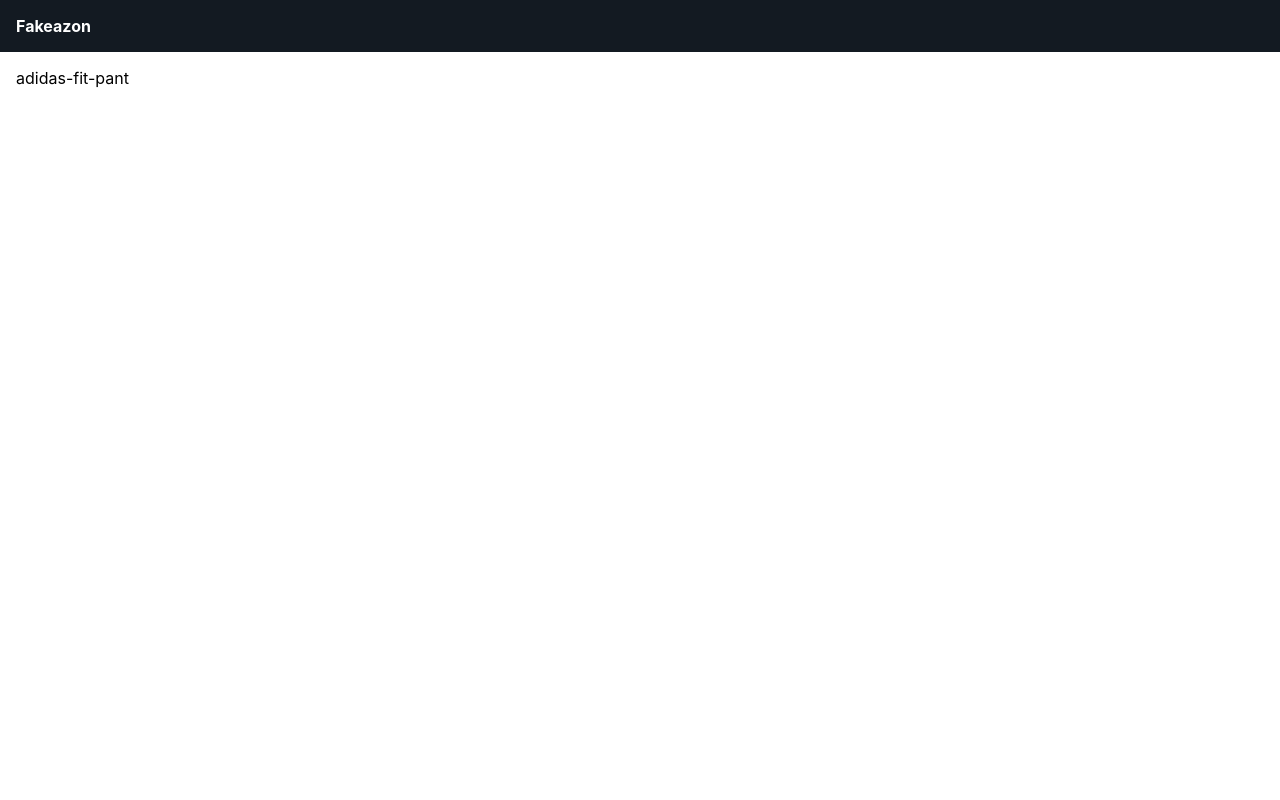
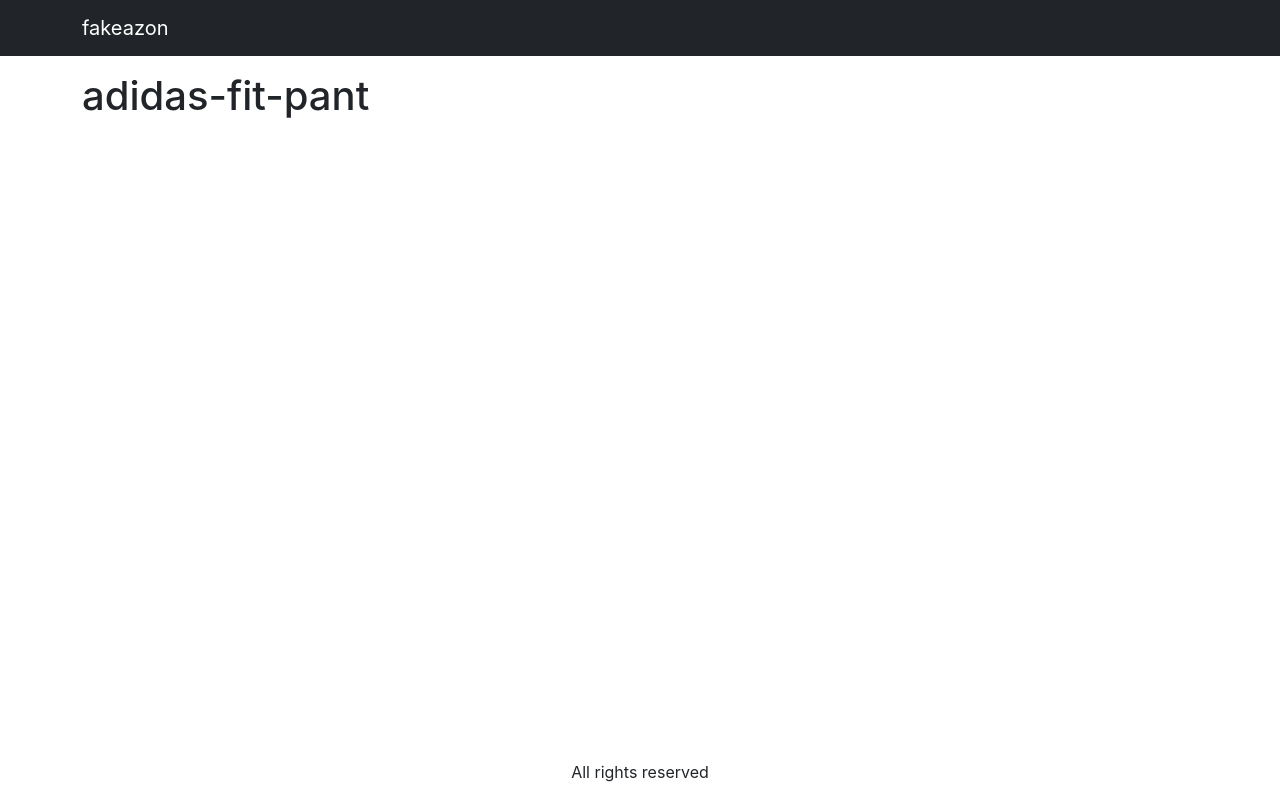
Before and after one commit to HageC/fakeazon, a React (Create React App) app in the folder frontend/: page /product/adidas-fit-pant in a window 1280 px wide. Built offline with nearby package versions, Linux system fonts and the light colour scheme.

Commit message:
react reducer added for states

```diff
--- a/frontend/src/App.js
+++ b/frontend/src/App.js
@@ -1,19 +1,34 @@
-import { BrowserRouter, Routes, Route, Link } from "react-router-dom";
+import { BrowserRouter, Routes, Route } from "react-router-dom";
+
 import HomePage from "./pages/HomePage";
 import ProductPage from "./pages/ProductPage";
+import Navbar from "react-bootstrap/Navbar";
+import Container from "react-bootstrap/Container";
+import { LinkContainer } from "react-router-bootstrap";
 function App() {
   return (
     <BrowserRouter>
-      <div>
+      <div className="main">
         <header>
-          <Link to="/">Fakeazon</Link>
+          <Navbar bg="dark" variant="dark">
+            <Container>
+              <LinkContainer to="/">
+                <Navbar.Brand>fakeazon</Navbar.Brand>
+              </LinkContainer>
+            </Container>
+          </Navbar>
         </header>
         <main>
-          <Routes>
-            <Route path="/product/:link" element={<ProductPage />} />
-            <Route path="/" element={<HomePage />} />
-          </Routes>
+          <Container>
+            <Routes>
+              <Route path="/product/:link" element={<ProductPage />} />
+              <Route path="/" element={<HomePage />} />
+            </Routes>
+          </Container>
         </main>
+        <footer>
+          <div>All rights reserved</div>
+        </footer>
       </div>
     </BrowserRouter>
   );
--- /dev/null
+++ b/frontend/src/components/LoadingSpinner.css
@@ -0,0 +1,79 @@
+.lds-spinner {
+  color: official;
+  display: inline-block;
+  position: relative;
+  width: 80px;
+  height: 80px;
+  top: 5rem;
+}
+.lds-spinner div {
+  transform-origin: 40px 40px;
+  animation: lds-spinner 1.2s linear infinite;
+}
+.lds-spinner div:after {
+  content: " ";
+  display: block;
+  position: absolute;
+  top: 3px;
+  left: 37px;
+  width: 6px;
+  height: 18px;
+  border-radius: 20%;
+  background-color: #131a22;
+}
+.lds-spinner div:nth-child(1) {
+  transform: rotate(0deg);
+  animation-delay: -1.1s;
+}
+.lds-spinner div:nth-child(2) {
+  transform: rotate(30deg);
+  animation-delay: -1s;
+}
+.lds-spinner div:nth-child(3) {
+  transform: rotate(60deg);
+  animation-delay: -0.9s;
+}
+.lds-spinner div:nth-child(4) {
+  transform: rotate(90deg);
+  animation-delay: -0.8s;
+}
+.lds-spinner div:nth-child(5) {
+  transform: rotate(120deg);
+  animation-delay: -0.7s;
+}
+.lds-spinner div:nth-child(6) {
+  transform: rotate(150deg);
+  animation-delay: -0.6s;
+}
+.lds-spinner div:nth-child(7) {
+  transform: rotate(180deg);
+  animation-delay: -0.5s;
+}
+.lds-spinner div:nth-child(8) {
+  transform: rotate(210deg);
+  animation-delay: -0.4s;
+}
+.lds-spinner div:nth-child(9) {
+  transform: rotate(240deg);
+  animation-delay: -0.3s;
+}
+.lds-spinner div:nth-child(10) {
+  transform: rotate(270deg);
+  animation-delay: -0.2s;
+}
+.lds-spinner div:nth-child(11) {
+  transform: rotate(300deg);
+  animation-delay: -0.1s;
+}
+.lds-spinner div:nth-child(12) {
+  transform: rotate(330deg);
+  animation-delay: 0s;
+}
+@keyframes lds-spinner {
+  0% {
+    opacity: 1;
+  }
+  100% {
+    opacity: 0;
+  }
+}
--- /dev/null
+++ b/frontend/src/components/LoadingSpinner.js
@@ -0,0 +1,22 @@
+import React from "react";
+import "./LoadingSpinner.css";
+const LoadingSpinner = () => {
+  return (
+    <div className="lds-spinner">
+      <div></div>
+      <div></div>
+      <div></div>
+      <div></div>
+      <div></div>
+      <div></div>
+      <div></div>
+      <div></div>
+      <div></div>
+      <div></div>
+      <div></div>
+      <div></div>
+    </div>
+  );
+};
+
+export default LoadingSpinner;
--- a/frontend/src/data.js
+++ /dev/null
@@ -1,57 +0,0 @@
-const data = {
-  products: [
-    {
-      name: "Nike Slim Shirt",
-      link: "nike-slim-shirt",
-      category: "Shirts",
-      image:
-        "https://static.nike.com/a/images/c_limit,w_592,f_auto/t_product_v1/0c006894-6712-463e-bbf5-8a879df53de9/sportswear-club-t-shirt-DDLtRZ.png",
-      price: 120,
-      stock: 10,
-      brand: "Nike",
-      rating: 4.5,
-      numReviews: 10,
-      description: "high quality shirt",
-    },
-    {
-      name: "Adidas Fit Shirt",
-      link: "adidas-fit-shirt",
-      category: "Shirts",
-      image:
-        "https://static.nike.com/a/images/c_limit,w_592,f_auto/t_product_v1/a6539c6a-ab20-4add-8df6-fadf5c7f7635/sportswear-sports-utility-long-sleeve-t-shirt-blBx90.png",
-      price: 250,
-      stock: 20,
-      brand: "Adidas",
-      rating: 4.0,
-      numReviews: 10,
-      description: "high quality product",
-    },
-    {
-      name: "Nike Slim Pant",
-      link: "nike-slim-pant",
-      category: "Pants",
-      image:
-        "https://static.nike.com/a/images/c_limit,w_592,f_auto/t_product_v1/01a4c9d4-a5da-4427-9206-09f0ec33c48c/strike-winter-warrior-football-pants-J9xQNm.png",
-      price: 25,
-      stock: 15,
-      brand: "Nike",
-      rating: 4.5,
-      numReviews: 14,
-      description: "high quality product",
-    },
-    {
-      name: "Adidas Fit Pant",
-      link: "adidas-fit-pant",
-      category: "Pants",
-      image:
-        "https://static.nike.com/a/images/c_limit,w_592,f_auto/t_product_v1/80100db3-a5e8-414e-adb4-93f0c015d665/dri-fit-repel-5-pocket-slim-fit-golf-trousers-4ttxKq.png",
-      price: 65,
-      stock: 5,
-      brand: "Puma",
-      rating: 4.5,
-      numReviews: 10,
-      description: "high quality product",
-    },
-  ],
-};
-export default data;
--- a/frontend/src/index.css
+++ b/frontend/src/index.css
@@ -7,19 +7,15 @@
   -moz-osx-font-smoothing: grayscale;
 }
 
-header {
-  background-color: #131a22;
-  padding: 1rem;
+.main {
+  display: flex;
+  flex-direction: column;
+  min-height: 100vh;
 }
 
 main {
+  flex: 1;
   padding: 1rem;
-}
-
-header a {
-  color: #ffff;
-  font-weight: bold;
-  text-decoration: none;
 }
 
 .products {
@@ -45,3 +41,9 @@
 .product-price {
   font-weight: bold;
 }
+
+footer {
+  max-width: max-content;
+  margin: 0 auto;
+  padding: 1rem;
+}
--- a/frontend/src/index.js
+++ b/frontend/src/index.js
@@ -1,5 +1,6 @@
 import React from "react";
 import ReactDOM from "react-dom/client";
+import "bootstrap/dist/css/bootstrap.min.css";
 import "./index.css";
 import App from "./App";
 
--- a/frontend/src/pages/HomePage.js
+++ b/frontend/src/pages/HomePage.js
@@ -1,13 +1,50 @@
-import React from "react";
+import React, { useEffect, useReducer } from "react";
+import LoadingSpinner from "../components/LoadingSpinner";
 import { Link } from "react-router-dom";
-import data from "../data";
+import axios from "axios";
+
+const reducer = (state, action) => {
+  switch (action.type) {
+    case "FETCH_DATA":
+      return { ...state, loading: true };
+    case "FETCH_SUCCESS":
+      return { ...state, products: action.payload, loading: false };
+    case "FETCH_ERROR":
+      return { ...state, loading: false, error: action.payload };
+    default:
+      return state;
+  }
+};
 
 const HomePage = () => {
+  const defaultState = { loading: true, error: "", products: [] };
+  const [state, dispatch] = useReducer(reducer, defaultState);
+
+  useEffect(() => {
+    const fetchData = async () => {
+      dispatch({ type: "FETCH_DATA" });
+      try {
+        const result = await axios.get("/api/products");
+
+        dispatch({ type: "FETCH_SUCCESS", payload: result.data.products });
+      } catch (error) {
+        dispatch({ type: "FETCH_ERROR", payload: error.message });
+      }
+    };
+
+    fetchData();
+  }, []);
+
   return (
     <div>
       <h1>Popular products</h1>
       <div className="products">
-        {data.products.map((product) => (
+        {state.loading ? (
+          <LoadingSpinner />
+        ) : state.error ? (
+          <h1>{state.error}</h1>
+        ) : (
+          state.products.map((product) => (
             <div className="product" key={product.link}>
               <Link to={`/product/${product.link}`}>
                 <img src={product.image} alt={product.name} />
@@ -20,7 +57,8 @@
                 <button>Add product to cart</button>
               </div>
             </div>
-        ))}
+          ))
+        )}
       </div>
     </div>
   );
--- a/frontend/src/pages/ProductPage.js
+++ b/frontend/src/pages/ProductPage.js
@@ -2,7 +2,7 @@
 import { useParams } from "react-router-dom";
 const ProductPage = () => {
   const { link } = useParams();
-  return <div>{link}</div>;
+  return <h1>{link}</h1>;
 };
 
 export default ProductPage;
```
Also changed, not shown: frontend/package.json (+6 -1 lines), 1 other file (tests, documents, lock files or other folders). Lines whose indentation alone changed are shown as unchanged.
